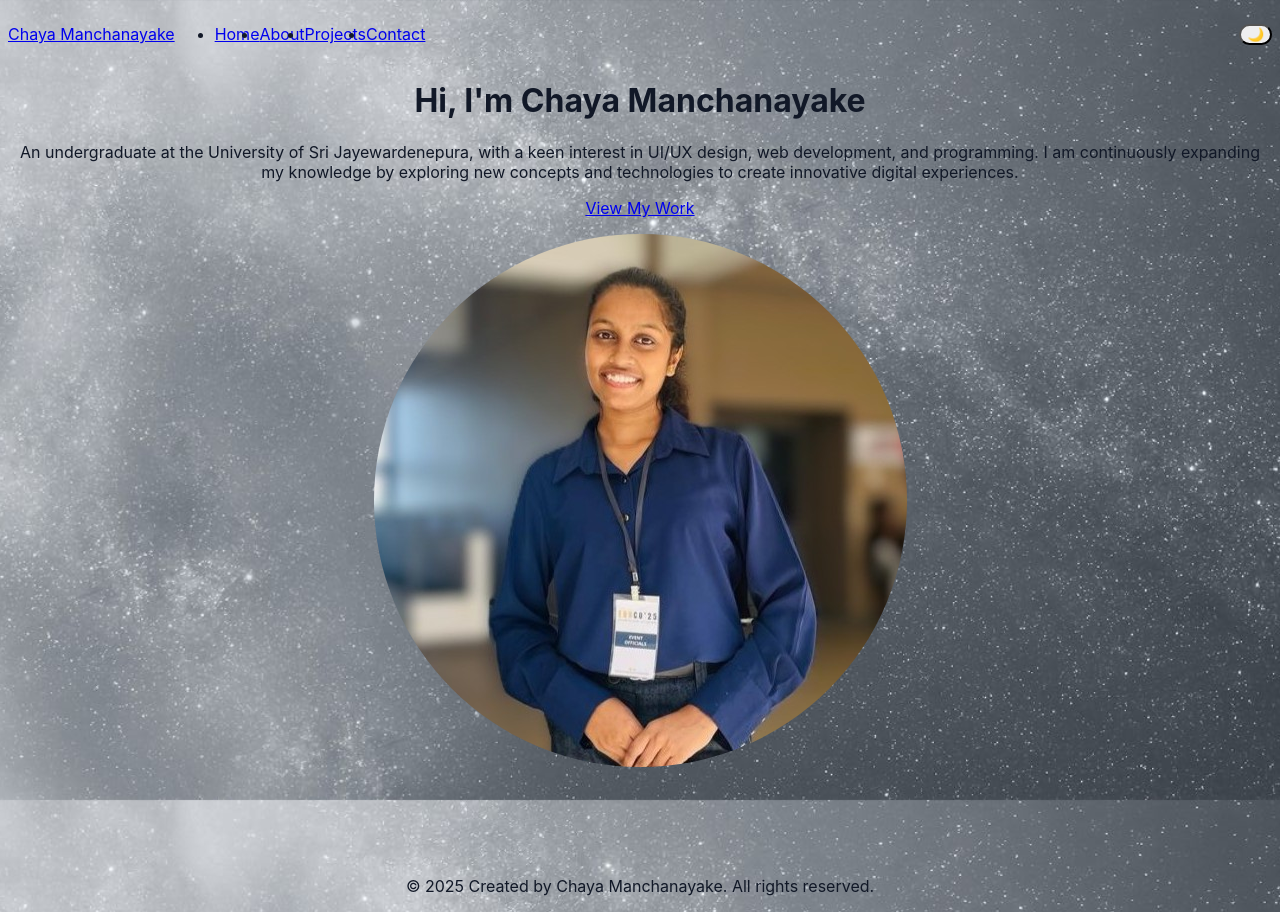
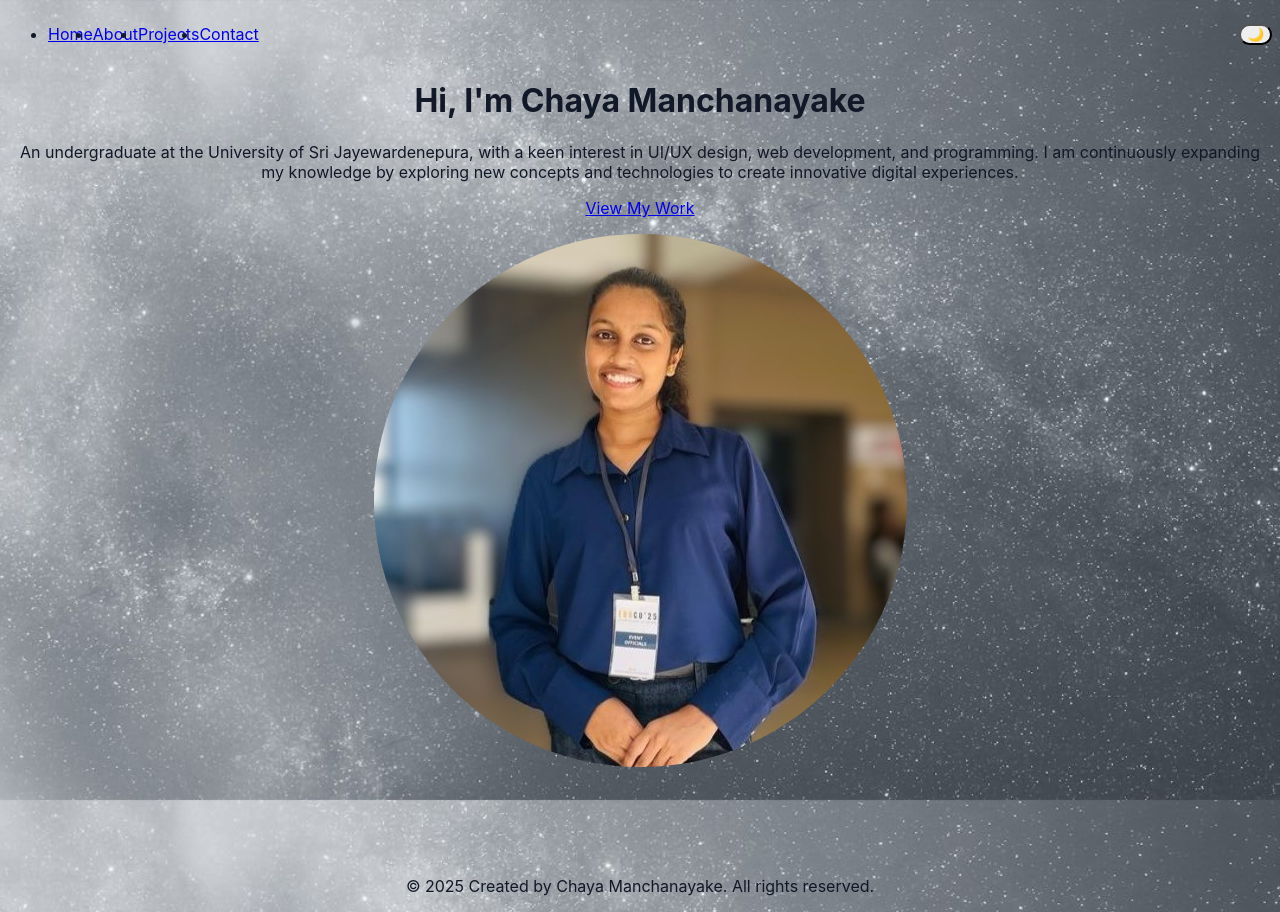
Before and after one commit to ICT-Courses/ict2233-ca-02-CManchi-1211, a React (Vite) app: page / in a window 1280 px wide. Built offline with nearby package versions, Linux system fonts and the light colour scheme.

Commit message:
Update Navbar.jsx by removing unnecessary link

```diff
--- a/src/Components/Navbar.jsx
+++ b/src/Components/Navbar.jsx
@@ -1,32 +1,78 @@
 import React from 'react';
-import { Link } from 'react-router-dom';
+import { Link, useLocation } from 'react-router-dom';
 // Using "useTheme" custom hook to access currentTheme and toggleTheme easily
 import { useTheme } from '../context/themeContext.jsx';
-// To get the moon icon and the sun icon to toggle between the themes
-import { SunIcon, MoonIcon } from '@heroicons/react/24/outline';
 
 const Navbar = () => {
   const { currentTheme, toggleTheme } = useTheme();
+  const location = useLocation();
+
+  const isActive = (path) => location.pathname === path;
 
   return (
-    <nav className="p-4 flex justify-between items-center transition-colors duration-300">
-      <div className="flex items-center space-x-4">
-        <Link to="/" className="text-xl font-bold text-gray-900 dark:text-gray-200">
-          Chaya Manchanayake
+    <nav className="p-6 flex justify-between items-center transition-colors duration-300 relative z-10">
+      <div className="flex items-center space-x-8">
+        <ul className="flex space-x-6 ml-8">
+          <li>
+            <Link
+              to="/"
+              className={`px-3 py-2 rounded-lg font-medium transition-all duration-300 ${
+                isActive('/')
+                  ? 'bg-blue-600 text-white shadow-lg'
+                  : 'text-gray-200 hover:text-blue-400 hover:bg-blue-900/20'
+              }`}
+            >
+              Home
             </Link>
-        <ul className="flex space-x-4">
-          <li><Link to="/" className="text-gray-700 hover:text-blue-500 dark:text-gray-300 dark:hover:text-blue-400">Home</Link></li>
-          <li><Link to="/about" className="text-gray-700 hover:text-blue-500 dark:text-gray-300 dark:hover:text-blue-400">About</Link></li>
-          <li><Link to="/projects" className="text-gray-700 hover:text-blue-500 dark:text-gray-300 dark:hover:text-blue-400">Projects</Link></li>
-            <li><Link to="/contact" className="text-gray-700 hover:text-blue-500 dark:text-gray-300 dark:hover:text-blue-400">Contact</Link></li>
+          </li>
+          <li>
+            <Link
+              to="/about"
+              className={`px-3 py-2 rounded-lg font-medium transition-all duration-300 ${
+                isActive('/about')
+                  ? 'bg-blue-600 text-white shadow-lg'
+                  : 'text-gray-200 hover:text-blue-400 hover:bg-blue-900/20'
+              }`}
+            >
+              About
+            </Link>
+          </li>
+          <li>
+            <Link
+              to="/projects"
+              className={`px-3 py-2 rounded-lg font-medium transition-all duration-300 ${
+                isActive('/projects')
+                  ? 'bg-blue-600 text-white shadow-lg'
+                  : 'text-gray-200 hover:text-blue-400 hover:bg-blue-900/20'
+              }`}
+            >
+              Projects
+            </Link>
+          </li>
+          <li>
+            <Link
+              to="/contact"
+              className={`px-3 py-2 rounded-lg font-medium transition-all duration-300 ${
+                isActive('/contact')
+                  ? 'bg-blue-600 text-white shadow-lg'
+                  : 'text-gray-200 hover:text-blue-400 hover:bg-blue-900/20'
+              }`}
+            >
+              Contact
+            </Link>
+          </li>
         </ul>
       </div>
-      {/* Toggle between Dark and Light modes on click*/}
+
+      {/* Theme Toggle Button */}
       <button
         onClick={toggleTheme}
-        className="p-2 rounded-full bg-gray-200 dark:bg-gray-800 text-gray-800 dark:text-gray-200 focus:outline-none"
+        className="p-3 rounded-full bg-gray-800/50 backdrop-blur-sm text-white hover:bg-gray-700/50 focus:outline-none focus:ring-2 focus:ring-blue-500 transition-all duration-300 hover:scale-105"
+        title={`Switch to ${currentTheme === 'light' ? 'dark' : 'light'} theme`}
       >
+        <span className="text-2xl">
           {currentTheme === 'light' ? '🌙' : '☀️'}
+        </span>
       </button>
     </nav>
   );
```
Lines whose indentation alone changed are shown as unchanged.
